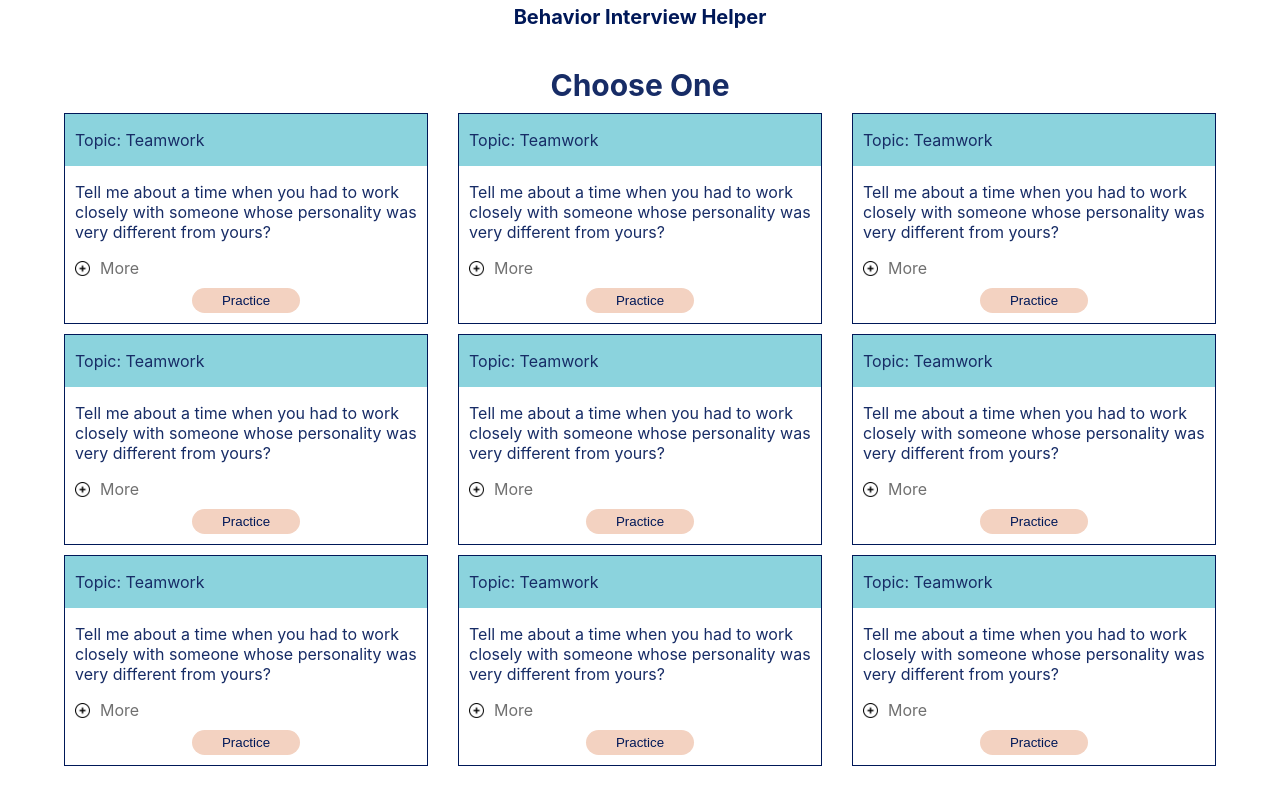
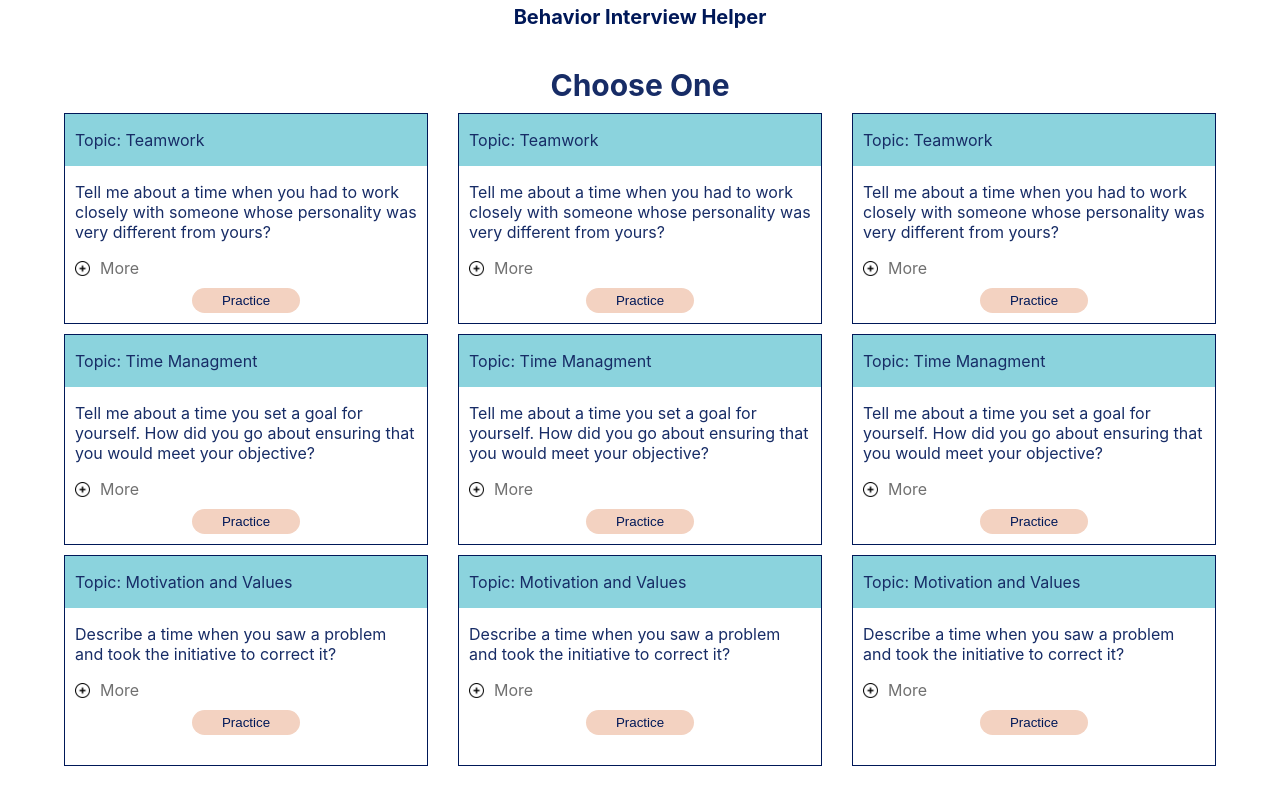
Before and after one commit to jcsmileyjr/behavior-interview-helper, a React (Create React App) app in the folder interview-helper/: page / in a window 1280 px wide. Built offline with nearby package versions, Linux system fonts and the light colour scheme.

Commit message:
Refactor: Admin page's question card component to display data

```diff
--- a/interview-helper/src/component/questionCard/QuestionCard.js
+++ b/interview-helper/src/component/questionCard/QuestionCard.js
@@ -1,14 +1,15 @@
 import './questionCard.css';
 import PlusSign from "../../images/plus-sign.png";
 
-const QuestionCard = ({topic, content}) => {
+const QuestionCard = ({question}) => {
+    const {topic, content} = question;
     return(
         <article className="card">
             <div className="card__title--container card__content--margin">
-                <p>Topic: Teamwork</p>
+                <p>Topic: {topic}</p>
             </div>
             <div className="card__content--margin card__question--container">
-                <p>Tell me about a time when you had to work closely with someone whose personality was very different from yours?</p>
+                <p>{content}</p>
             </div>
             <div className="card__content--margin card__details--container">
                 <img className="card__image--style" src={PlusSign} alt="clickable plus sign to provide more details on question" /> More
--- a/interview-helper/src/development-data/questions.json
+++ b/interview-helper/src/development-data/questions.json
@@ -1,54 +1,54 @@
 [
     {
-        "question":"Tell me about a time when you had to work closely with someone whose personality was very different from yours?",
+        "content":"Tell me about a time when you had to work closely with someone whose personality was very different from yours?",
         "intent":"Lorem ipsum dolor sit amet, consectetur adipiscing elit, sed do eiusmod tempor incididunt ut labore et dolore magna aliqua.",
         "topic":"Teamwork",
         "id":1
     },
     {
-        "question":"Tell me about a time when you had to work closely with someone whose personality was very different from yours?",
+        "content":"Tell me about a time when you had to work closely with someone whose personality was very different from yours?",
         "intent":"Lorem ipsum dolor sit amet, consectetur adipiscing elit, sed do eiusmod tempor incididunt ut labore et dolore magna aliqua.",
         "topic":"Teamwork",
         "id":2
     },
     {
-        "question":"Tell me about a time when you had to work closely with someone whose personality was very different from yours?",
+        "content":"Tell me about a time when you had to work closely with someone whose personality was very different from yours?",
         "intent":"Lorem ipsum dolor sit amet, consectetur adipiscing elit, sed do eiusmod tempor incididunt ut labore et dolore magna aliqua.",
         "topic":"Teamwork",
         "id":3
     },
     {
-        "question":"Tell me about a time you set a goal for yourself. How did you go about ensuring that you would meet your objective?",
+        "content":"Tell me about a time you set a goal for yourself. How did you go about ensuring that you would meet your objective?",
         "intent":"Lorem ipsum dolor sit amet, consectetur adipiscing elit, sed do eiusmod tempor incididunt ut labore et dolore magna aliqua.",
         "topic":"Time Managment",
         "id":4
     },
     {
-        "question":"Tell me about a time you set a goal for yourself. How did you go about ensuring that you would meet your objective?",
+        "content":"Tell me about a time you set a goal for yourself. How did you go about ensuring that you would meet your objective?",
         "intent":"Lorem ipsum dolor sit amet, consectetur adipiscing elit, sed do eiusmod tempor incididunt ut labore et dolore magna aliqua.",
         "topic":"Time Managment",
         "id":5
     },
     {
-        "question":"Tell me about a time you set a goal for yourself. How did you go about ensuring that you would meet your objective?",
+        "content":"Tell me about a time you set a goal for yourself. How did you go about ensuring that you would meet your objective?",
         "intent":"Lorem ipsum dolor sit amet, consectetur adipiscing elit, sed do eiusmod tempor incididunt ut labore et dolore magna aliqua.",
         "topic":"Time Managment",
         "id":6
     },
     {
-        "question":"Describe a time when you saw a problem and took the initiative to correct it?",
+        "content":"Describe a time when you saw a problem and took the initiative to correct it?",
         "intent":"Lorem ipsum dolor sit amet, consectetur adipiscing elit, sed do eiusmod tempor incididunt ut labore et dolore magna aliqua.",
         "topic":"Motivation and Values",
         "id":7
     },
     {
-        "question":"Describe a time when you saw a problem and took the initiative to correct it?",
+        "content":"Describe a time when you saw a problem and took the initiative to correct it?",
         "intent":"Lorem ipsum dolor sit amet, consectetur adipiscing elit, sed do eiusmod tempor incididunt ut labore et dolore magna aliqua.",
         "topic":"Motivation and Values",
         "id":8
     },
     {
-        "question":"Describe a time when you saw a problem and took the initiative to correct it?",
+        "content":"Describe a time when you saw a problem and took the initiative to correct it?",
         "intent":"Lorem ipsum dolor sit amet, consectetur adipiscing elit, sed do eiusmod tempor incididunt ut labore et dolore magna aliqua.",
         "topic":"Motivation and Values",
         "id":9
--- a/interview-helper/src/pages/adminPage/AdminPage.js
+++ b/interview-helper/src/pages/adminPage/AdminPage.js
@@ -16,7 +16,7 @@ const AdmingPage = () => {
         <p className="adminPage__pageTitle--style">Choose One</p>
         <div className="adminPage__card--container">
           {questions.map((question) => (
-            <QuestionCard key={question.id} />
+            <QuestionCard key={question.id} question={question} />
           ))}
         </div>
       </main>
```
